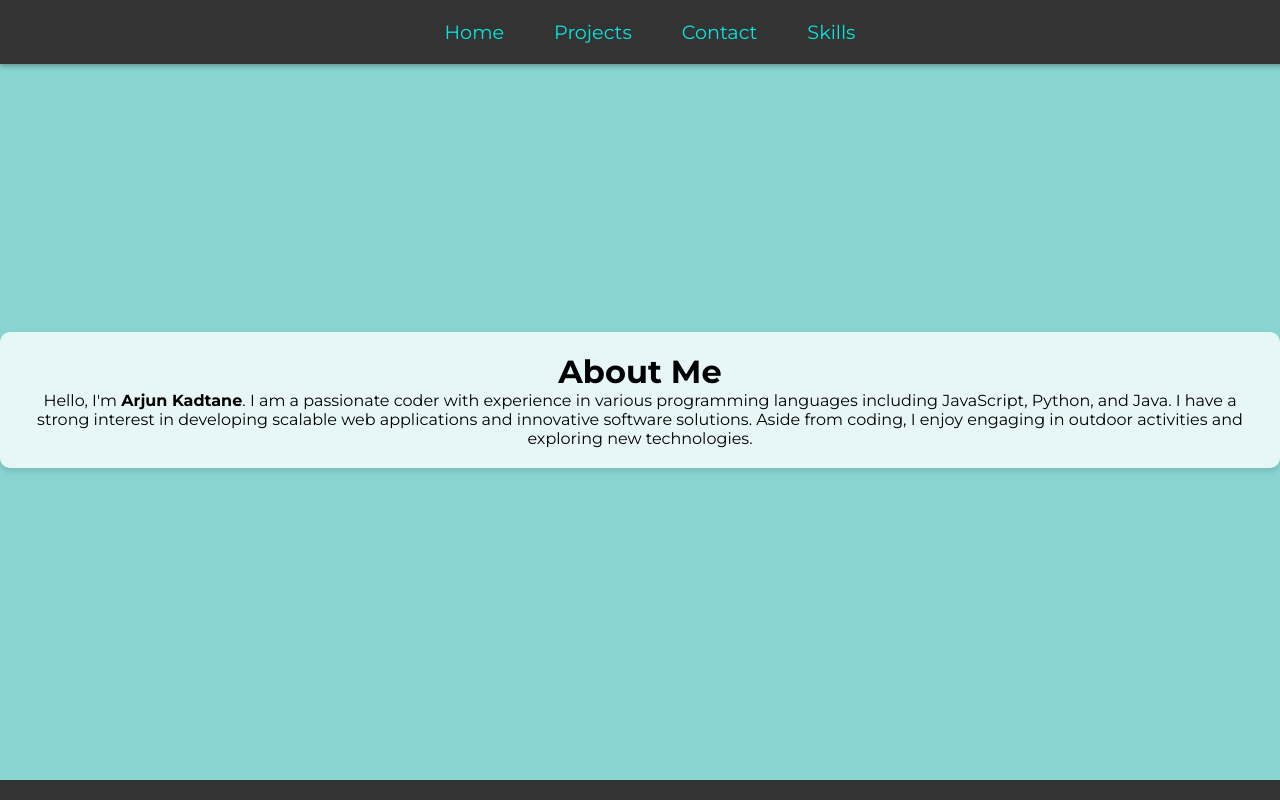
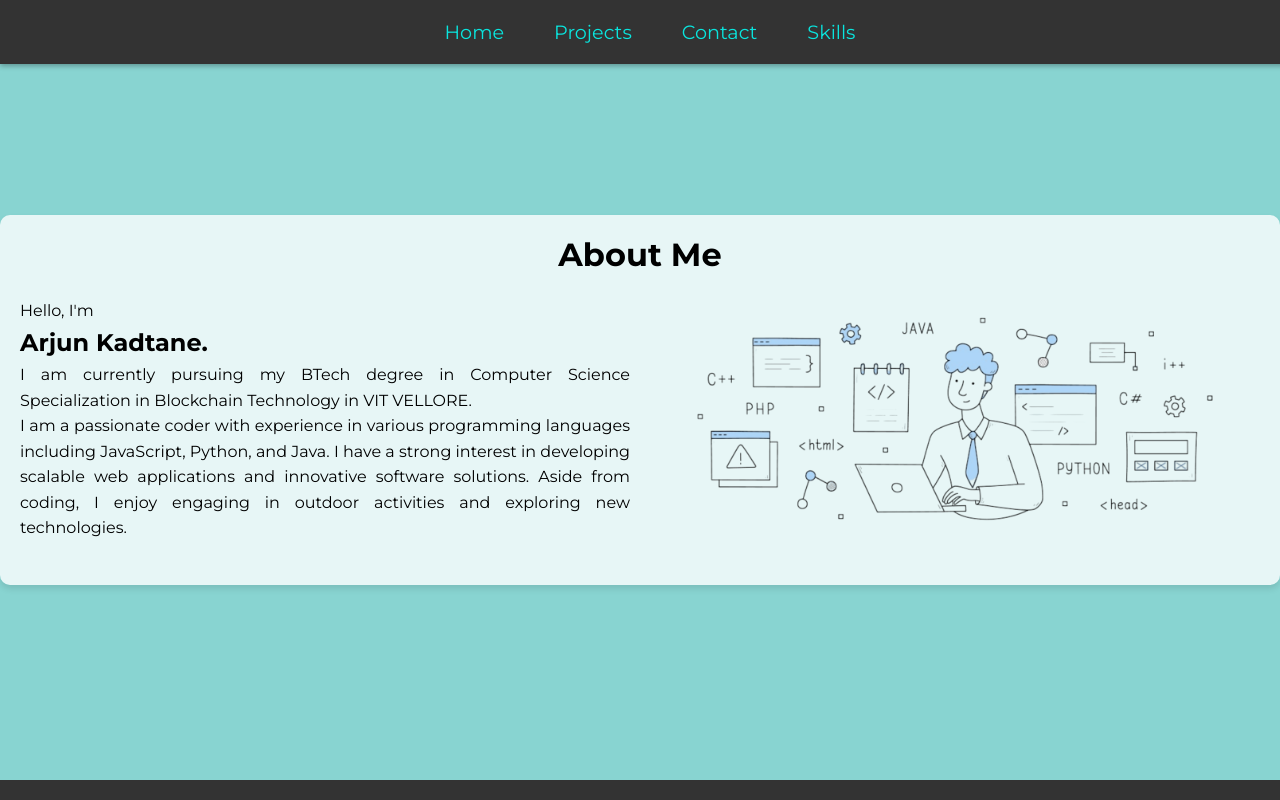
Before and after one commit to ArjunKad/ArjunKad.github.io, a plain HTML site: page about.html in a window 1280 px wide. Drawn offline with Linux system fonts and the light colour scheme; files whose address does not match are found by name.

Commit message:
Add files via upload

```diff
--- a/about.html
+++ b/about.html
@@ -4,7 +4,7 @@
     <meta charset="UTF-8">
     <meta name="viewport" content="width=device-width, initial-scale=1.0">
     <title>About - My Portfolio</title>
-    <link rel="stylesheet" href="assests\style.css">
+    <link rel="stylesheet" href="assests/style.css">
 </head>
 <body>
     <header class="header">
@@ -19,9 +19,16 @@
     </header>
     <div class="content">
         <h1>About Me</h1>
-        <p>Hello, I'm <strong>Arjun Kadtane</strong>.
-        I am a passionate coder with experience in various programming languages including JavaScript, Python, and Java. I have a strong interest in developing scalable web applications and innovative software solutions.
-        Aside from coding, I enjoy engaging in outdoor activities and exploring new technologies.</p>
+        <div class="about-container">
+            <div class="about-text">
+                <p>Hello, I'm <h2><strong>Arjun Kadtane</strong>.</p></h2>
+                <p>I am currently pursuing my BTech degree in Computer Science Specialization in Blockchain Technology in VIT VELLORE.<br>I am a passionate coder with experience in various programming languages including JavaScript, Python, and Java. I have a strong interest in developing scalable web applications and innovative software solutions.
+                Aside from coding, I enjoy engaging in outdoor activities and exploring new technologies.</p>
+            </div>
+            <div class="about-image">
+                <img src="C:\Users\Arjun\OneDrive\Desktop\AutoGPT new\BCSE203E_Web_Programming_TAA2-ArjunKad\Digital Assignment-1\assests\images\coding.png" alt="Arjun Kadtane">
+            </div>
+        </div>
     </div>
     <footer>
     </footer>
--- a/assests/style.css
+++ b/assests/style.css
@@ -102,7 +102,26 @@ nav ul {
 .nav-link:hover::after, .nav-link:focus::after {
     transform: scaleX(1);
 }
+.about-container {
+    display: flex;
+    align-items: center;
+    justify-content: space-between;
+}
 
+.about-text {
+    flex: 1;
+    padding-right: 20px;
+}
+
+.about-image {
+    flex: 1;
+}
+
+.about-image img {
+    width: 100%;
+    height: auto;
+    border-radius: 10px;
+}
 
 .section {
     padding: 20px;
```
Also changed, not shown: assests/images/coding.png (added).
